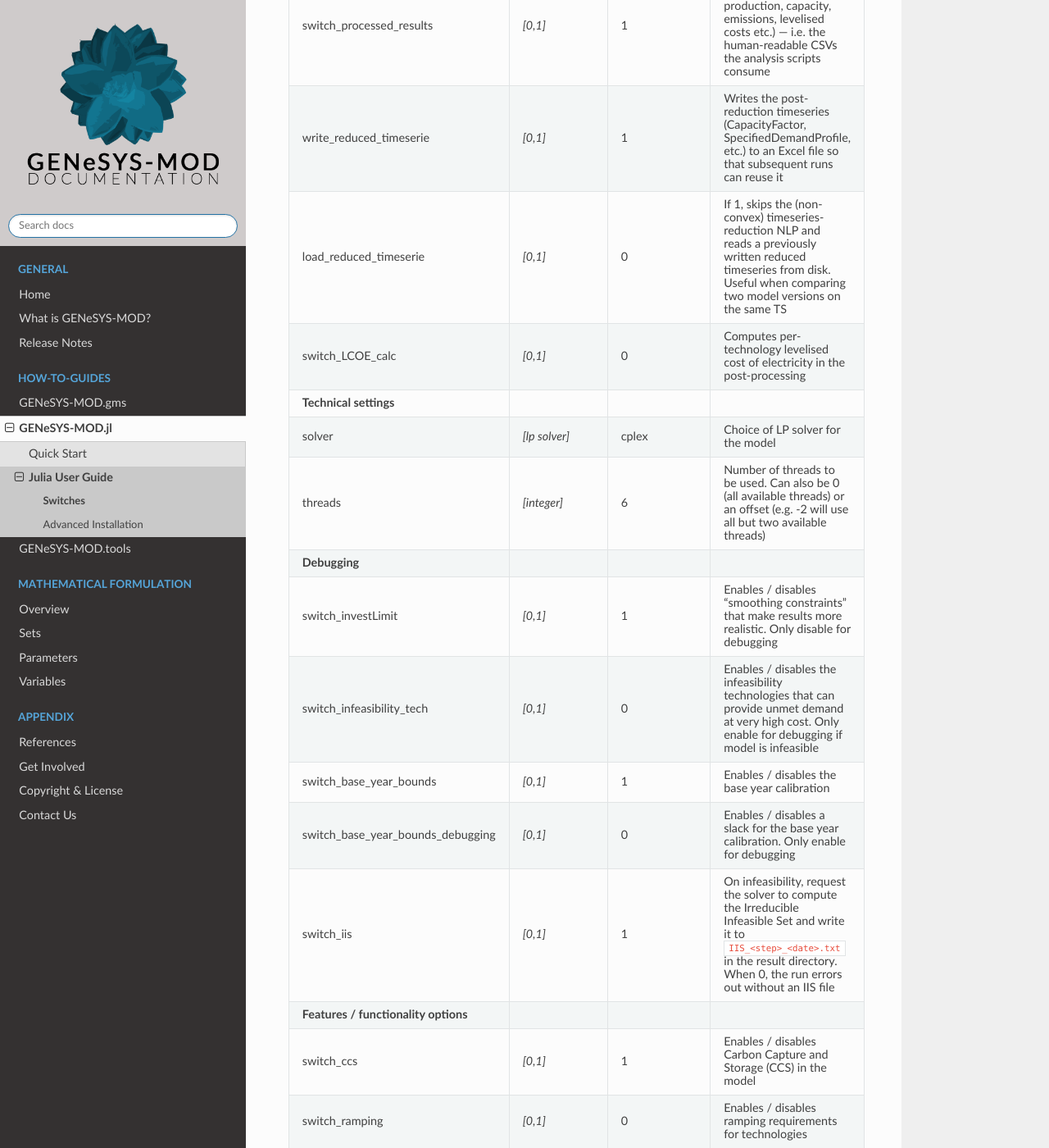
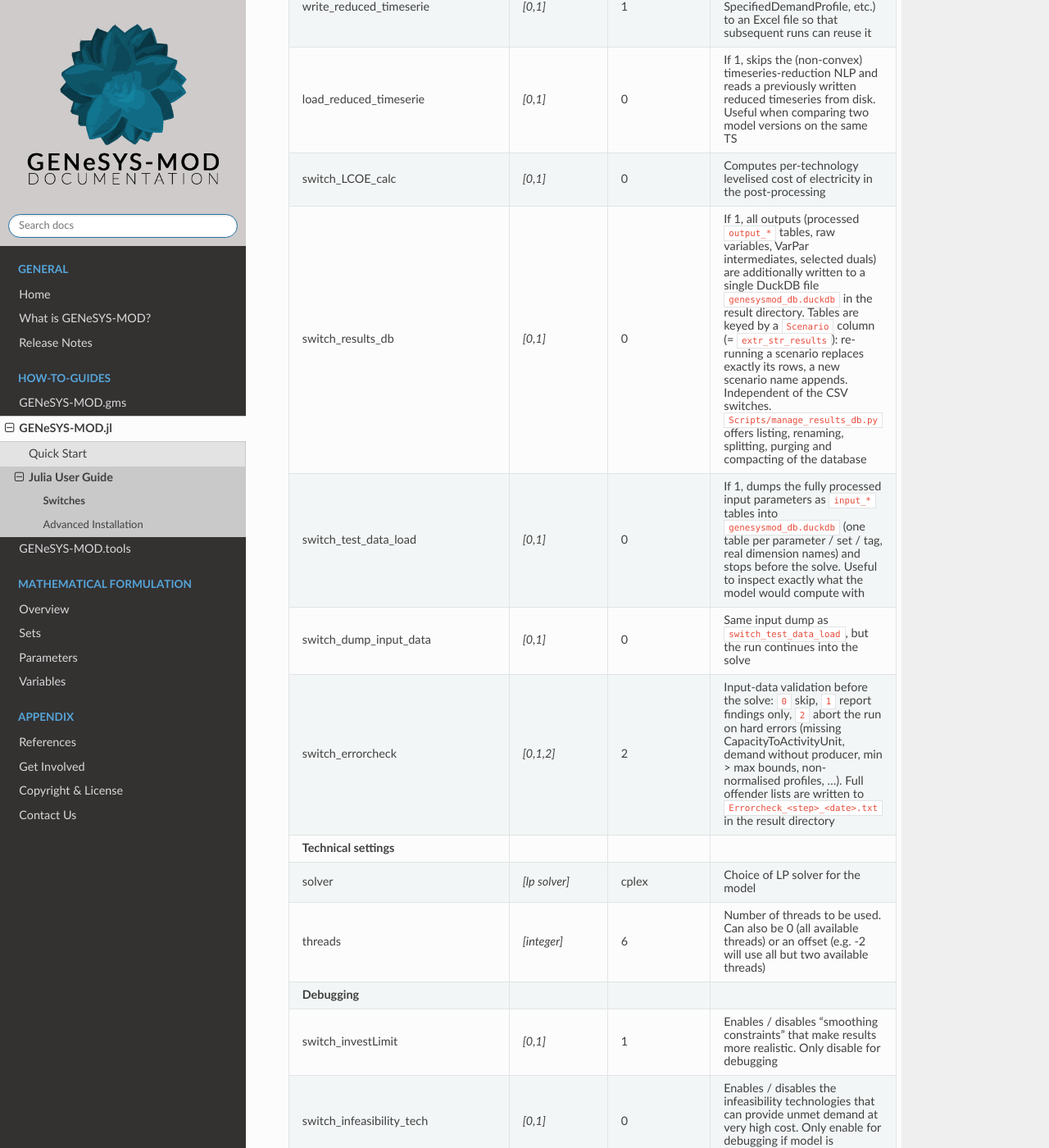
Before and after one commit to GENeSYS-MOD/GENeSYS_MOD.readthedocs, a Sphinx documentation site: the page built from docs/source/how_to_guides/julia/user_guide/switches.rst, in a window 1280 px wide and 1400 px high, scrolled down 1458 px. Shown: the whole window at 82% size. Built offline with Sphinx 7.4.7 and the Read the Docs theme 3.1.0, drawn with Linux system fonts in a browser that asks for light colours.

Commit message:
docs: GroupTotalAnnualMaxNewCap parameter; DB/errorcheck switches (Julia + GAMS)
- parameters: new GroupTotalAnnualMaxNewCap section (group annual-addition
  limit, TCC5) incl. note that it is Julia-only for now (>= v4.5.0); the GAMS
  version has the group capacity level limits but not yet the addition limit.
- Julia switches: switch_results_db (single genesysmod_db.duckdb, scenario-
  keyed tables, manage_results_db.py), switch_test_data_load /
  switch_dump_input_data (input_* dump), switch_errorcheck (0/1/2).
- GAMS switches: switch_errorcheck (0/1/2), in GAMS main since the
  group-limits/errorcheck PR.

Co-Authored-By: Claude Fable 5 <noreply@anthropic.com>

```diff
--- a/docs/source/how_to_guides/gams/user_guide/switches.rst
+++ b/docs/source/how_to_guides/gams/user_guide/switches.rst
@@ -128,6 +128,10 @@ Setting any option from outside of genesysmod.gms will overwrite the default set
      - *[0,1]*
      - 0
      - Enables / disables a slack for the base year calibration. Only enable for debugging
+   * - switch_errorcheck
+     - *[0,1,2]*
+     - 2
+     - Input-data validation before the solve: ``0`` skip, ``1`` display findings only, ``2`` abort the run on hard errors (demand without producer, min > max bounds, non-normalised profiles, ...). Mirrors the Julia version's check set
    * - **Features / functionality options**
      -
      -
--- a/docs/source/how_to_guides/julia/user_guide/switches.rst
+++ b/docs/source/how_to_guides/julia/user_guide/switches.rst
@@ -89,6 +89,22 @@ The list below provides a list of all available settings / switches for GENeSYS-
      - *[0,1]*
      - 0
      - Computes per-technology levelised cost of electricity in the post-processing
+   * - switch_results_db
+     - *[0,1]*
+     - 0
+     - If 1, all outputs (processed ``output_*`` tables, raw variables, VarPar intermediates, selected duals) are additionally written to a single DuckDB file ``genesysmod_db.duckdb`` in the result directory. Tables are keyed by a ``Scenario`` column (= ``extr_str_results``): re-running a scenario replaces exactly its rows, a new scenario name appends. Independent of the CSV switches. ``Scripts/manage_results_db.py`` offers listing, renaming, splitting, purging and compacting of the database
+   * - switch_test_data_load
+     - *[0,1]*
+     - 0
+     - If 1, dumps the fully processed input parameters as ``input_*`` tables into ``genesysmod_db.duckdb`` (one table per parameter / set / tag, real dimension names) and stops before the solve. Useful to inspect exactly what the model would compute with
+   * - switch_dump_input_data
+     - *[0,1]*
+     - 0
+     - Same input dump as ``switch_test_data_load``, but the run continues into the solve
+   * - switch_errorcheck
+     - *[0,1,2]*
+     - 2
+     - Input-data validation before the solve: ``0`` skip, ``1`` report findings only, ``2`` abort the run on hard errors (missing CapacityToActivityUnit, demand without producer, min > max bounds, non-normalised profiles, ...). Full offender lists are written to ``Errorcheck_<step>_<date>.txt`` in the result directory
    * - **Technical settings**
      -
      -
```
Also changed, not shown: docs/source/mathematical_formulation/parameters.rst (+13 -0 lines).
